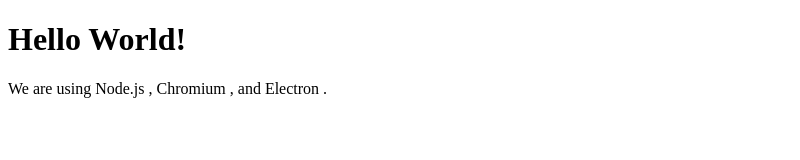
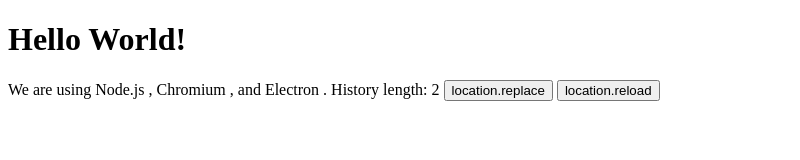
Before and after one commit to richbern/reload-issue, an Electron app: page index.html in a window 800 px wide. Drawn offline with Linux system fonts and the light colour scheme.

Commit message:
Update script

```diff
--- a/index.html
+++ b/index.html
@@ -12,7 +12,9 @@
     We are using Node.js <span id="node-version"></span>,
     Chromium <span id="chrome-version"></span>,
     and Electron <span id="electron-version"></span>.
-
+    History length: <span id="histLen"></span>
+    <button type="button" data-fn="replace">location.replace</button>
+    <button type="button" data-fn="reload">location.reload</button>
     <!-- You can also require other files to run in this process -->
     <script src="./renderer.js"></script>
   </body>
--- a/renderer.js
+++ b/renderer.js
@@ -4,3 +4,17 @@
 // `nodeIntegration` is turned off. Use `preload.js` to
 // selectively enable features needed in the rendering
 // process.
+
+(function() {
+    var btns = document.getElementsByTagName("button");
+    for(const b of btns)
+    {
+      b.addEventListener("click", () => {
+        const fnName = b.getAttribute("data-fn");
+        if(fnName){
+          window.location[fnName](".");
+        }
+      }, false);
+    }
+    document.getElementById("histLen").textContent = history.length;
+  })();
```
